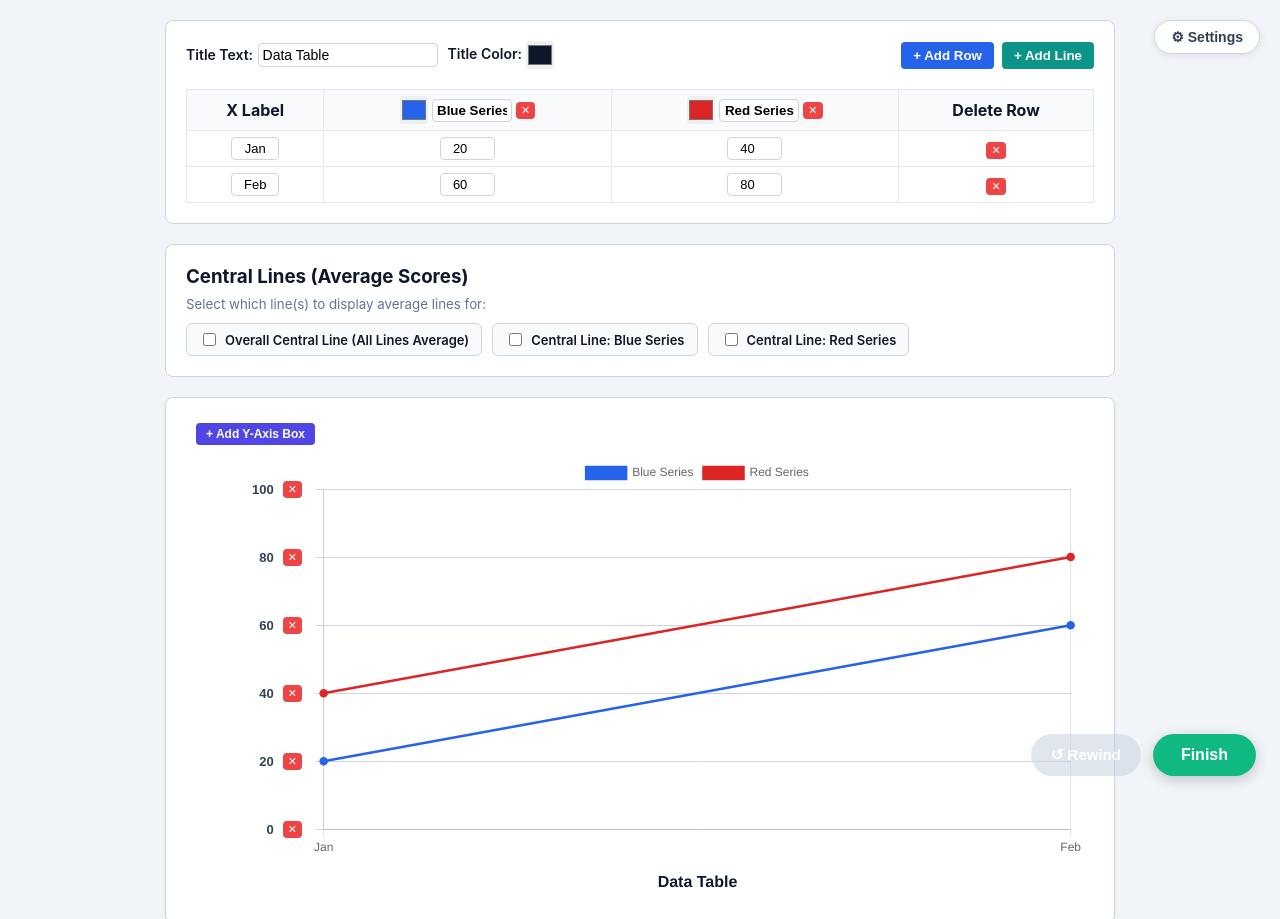
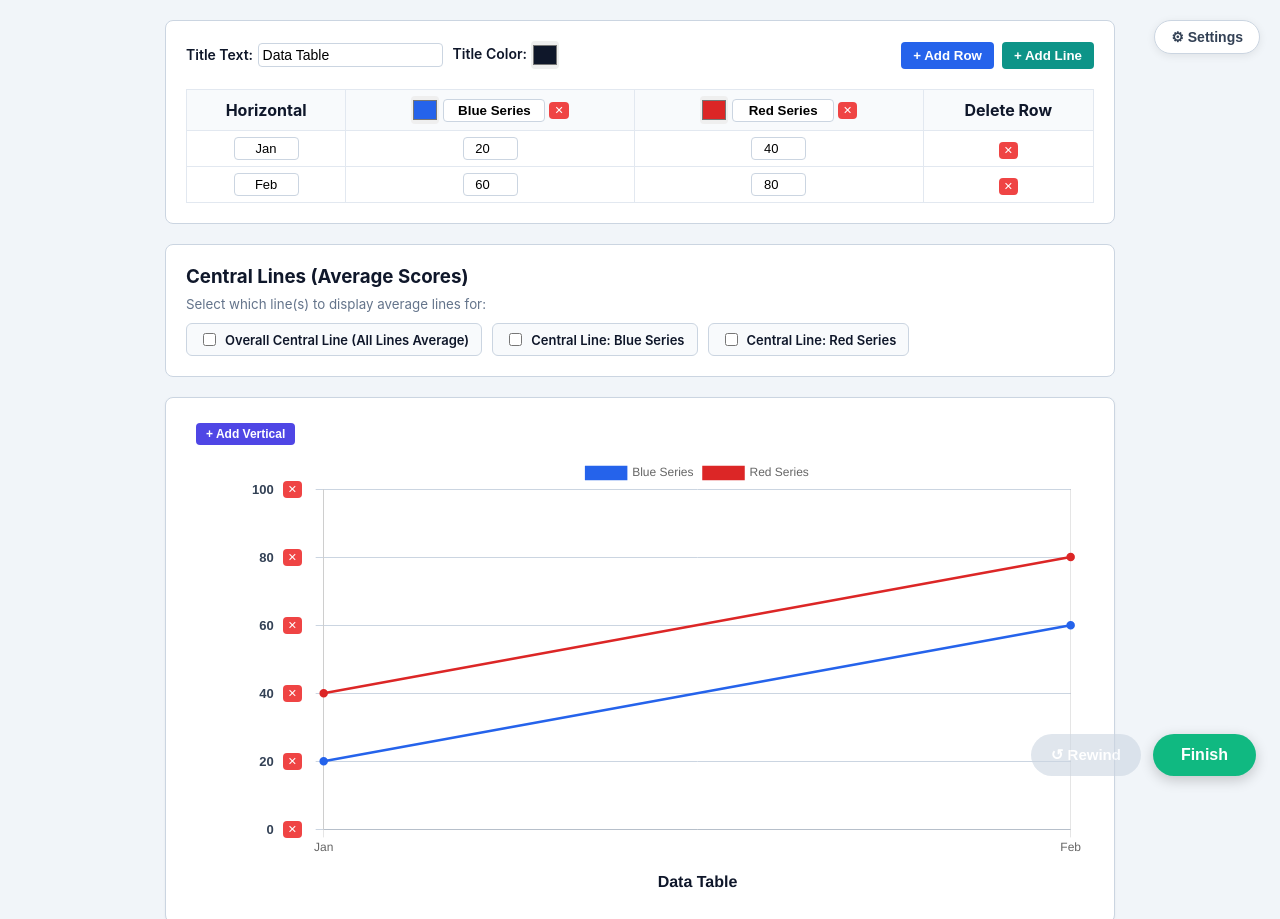
Before and after one commit to Ivan25203/datatable-, a plain HTML site: page index.html in a window 1280 px wide. Shown: the top 919 px of the page. Drawn offline with nearby package versions, Linux system fonts and the light colour scheme.

Commit message:
index2026-11-12
Edit Traditional Chinese language, add spanish and french

```diff
--- a/index.html
+++ b/index.html
@@ -19,6 +19,21 @@
       color: #0f172a;
       position: relative;
     }
+
+    /* Subtle wider character spacing when Traditional Chinese is active */
+    html[lang="zh"] body,
+    html[lang="zh"] button,
+    html[lang="zh"] input,
+    html[lang="zh"] th,
+    html[lang="zh"] label,
+    html[lang="zh"] h2,
+    html[lang="zh"] h3,
+    html[lang="zh"] p,
+    html[lang="zh"] small,
+    html[lang="zh"] span {
+      letter-spacing: 0.06em;
+    }
+
     .app-layout { max-width: 950px; margin: 0 auto; padding-bottom: 100px; }
 
     .table-section, .chart-card, .calc-lines-box {
@@ -45,7 +60,7 @@
       flex-wrap: wrap;
     }
 
-    .title-input { padding: 5px 8px; border: 1px solid #cbd5e1; border-radius: 4px; font-size: 14px; width: 180px; }
+    .title-input { padding: 5px 8px; border: 1px solid #cbd5e1; border-radius: 4px; font-size: 14px; width: 185px; }
 
     .action-btns-group {
       display: flex;
@@ -81,7 +96,7 @@
     input[type="text"], input[type="number"] { padding: 3px 4px; border: 1px solid #cbd5e1; border-radius: 4px; }
 
     .x-label {
-      width: 48px !important;
+      width: 65px !important;
       text-align: center;
       font-size: 13px;
     }
@@ -92,7 +107,7 @@
     }
 
     .color-picker { width: 28px; height: 28px; border: none; vertical-align: middle; cursor: pointer; border-radius: 4px; padding: 0; }
-    .series-name { width: 80px !important; text-align: center; font-weight: bold; }
+    .series-name { width: 102px !important; text-align: center; font-weight: bold; }
 
     .del-btn, .del-series-btn, .del-y-btn {
       background: #ef4444;
@@ -276,7 +291,7 @@
       align-items: center;
       z-index: 100000;
     }
-    .modal-card { background: white; padding: 24px; border-radius: 12px; text-align: center; width: 340px; box-shadow: 0 10px 25px rgba(0,0,0,0.15); }
+    .modal-card { background: white; padding: 24px; border-radius: 12px; text-align: center; width: 350px; box-shadow: 0 10px 25px rgba(0,0,0,0.15); }
     .export-btns { display: flex; flex-direction: column; gap: 10px; margin: 20px 0; }
     .export-opt {
       padding: 12px;
@@ -384,7 +399,6 @@
 
 <div class="app-layout">
   <div class="table-section">
-    <!-- Combined Header Controls: Chart Title Settings + Table Actions -->
     <div class="table-header-controls">
       <div class="title-inline-controls">
         <label><span id="txtTitleTextLabel" style="font-weight: 600; font-size: 14px;">Title Text:</span>
@@ -405,7 +419,7 @@
       <table id="dataTable">
         <thead>
           <tr id="tableHeaderRow">
-            <th id="thXLabel">X Label</th>
+            <th id="thXLabel">Horizontal</th>
             <th data-series="0">
               <div class="series-header-content">
                 <input type="color" class="color-picker" value="#2563eb" data-series="0">
@@ -449,7 +463,7 @@
 
   <div class="chart-card" id="captureArea">
     <div class="chart-top-toolbar">
-      <button id="addYBoxBtn" class="btn add-y-btn" type="button">+ Add Y-Axis Box</button>
+      <button id="addYBoxBtn" class="btn add-y-btn" type="button">+ Add Vertical</button>
     </div>
 
     <div class="chart-wrapper">
@@ -484,12 +498,18 @@
       <h2 id="txtSelectLanguageTitle" style="margin-top: 5px;">Select Language</h2>
 
       <div style="margin-top: 15px;">
+        <div class="lang-option-box active-lang" data-lang="en">
+          <span>English</span>
+          <span class="active-badge">Current</span>
+        </div>
         <div class="lang-option-box" data-lang="zh">
           <span>繁體中文 (Traditional Chinese)</span>
         </div>
-        <div class="lang-option-box active-lang" data-lang="en">
-          <span>English</span>
-          <span class="active-badge">Current</span>
+        <div class="lang-option-box" data-lang="es">
+          <span>Español (Spanish)</span>
+        </div>
+        <div class="lang-option-box" data-lang="fr">
+          <span>Français (French)</span>
         </div>
       </div>
 
@@ -522,15 +542,17 @@
       titleTextLabel: "Title Text:",
       titleColorLabel: "Title Color:",
       defaultTitleText: "Data Table",
+      blueSeriesDefault: "Blue Series",
+      redSeriesDefault: "Red Series",
       addRowBtn: "+ Add Row",
       addSeriesBtn: "+ Add Line",
-      thXLabel: "X Label",
+      thXLabel: "Horizontal",
       thDeleteRow: "Delete Row",
       centralLinesHeader: "Central Lines (Average Scores)",
       centralLinesDesc: "Select which line(s) to display average lines for:",
       overallCentralLine: "Overall Central Line (All Lines Average)",
       centralLinePrefix: "Central Line:",
-      addYBoxBtn: "+ Add Y-Axis Box",
+      addYBoxBtn: "+ Add Vertical",
       rewindBtn: "↺ Rewind",
       finishBtn: "Finish",
       settingsTitle: "Settings",
@@ -556,15 +578,17 @@
       titleTextLabel: "標題文字：",
       titleColorLabel: "標題顏色：",
       defaultTitleText: "數據統計圖表",
-      addRowBtn: "+ 新增資料橫列",
-      addSeriesBtn: "+ 新增數據折線",
-      thXLabel: "X軸 標籤",
+      blueSeriesDefault: "藍色數據線",
+      redSeriesDefault: "紅色數據線",
+      addRowBtn: "+ 增加橫排",
+      addSeriesBtn: "+ 增加新線條",
+      thXLabel: "橫排",
       thDeleteRow: "刪除橫列",
-      centralLinesHeader: "中心線 (平均數值)",
+      centralLinesHeader: "平均線 (平均數值)",
       centralLinesDesc: "選擇要顯示平均線的數據折線：",
-      overallCentralLine: "總體中心線 (所有折線平均)",
-      centralLinePrefix: "中心線：",
-      addYBoxBtn: "+ 新增 Y軸",
+      overallCentralLine: "總體平均線 (所有折線平均)",
+      centralLinePrefix: "平均線：",
+      addYBoxBtn: "+ 新增直排",
       rewindBtn: "↺ 復原 (Rewind)",
       finishBtn: "完成匯出",
       settingsTitle: "設定",
@@ -579,10 +603,82 @@
       exportPngBtn: "📷 儲存至相簿 (PNG 圖檔)",
       exportPdfBtn: "📄 匯出為 PDF 文件",
       seriesDefaultName: "數據線",
-      overallCentralLineDataset: "總體中心線",
+      overallCentralLineDataset: "總體平均線",
       avgSuffix: "平均",
       minBoxesAlert: "請至少保留 2 個標籤框！",
       minSeriesAlert: "請至少保留一條數據折線！"
+    },
+    es: {
+      docTitle: "Generador Dinámico de Gráficos de Líneas",
+      settingsBtn: "⚙ Ajustes",
+      titleTextLabel: "Texto del título:",
+      titleColorLabel: "Color del título:",
+      defaultTitleText: "Tabla de Datos",
+      blueSeriesDefault: "Serie Azul",
+      redSeriesDefault: "Serie Roja",
+      addRowBtn: "+ Añadir fila",
+      addSeriesBtn: "+ Añadir línea",
+      thXLabel: "Horizontal",
+      thDeleteRow: "Eliminar fila",
+      centralLinesHeader: "Líneas Centrales (Promedios)",
+      centralLinesDesc: "Seleccione las líneas para mostrar su promedio:",
+      overallCentralLine: "Línea Central General (Promedio de todas)",
+      centralLinePrefix: "Línea Central:",
+      addYBoxBtn: "+ Añadir vertical",
+      rewindBtn: "↺ Deshacer",
+      finishBtn: "Finalizar",
+      settingsTitle: "Ajustes",
+      languagesOption: "🌐 Idiomas",
+      closeBtn: "Cerrar",
+      cancelBtn: "Cancelar",
+      backToSettings: "‹ Volver a Ajustes",
+      selectLanguageTitle: "Seleccionar idioma",
+      currentBadge: "Actual",
+      exportOptionsTitle: "Opciones de exportación",
+      exportOptionsDesc: "Elija cómo desea guardar su gráfico:",
+      exportPngBtn: "📷 Guardar en Fotos (PNG)",
+      exportPdfBtn: "📄 Guardar como PDF",
+      seriesDefaultName: "Serie",
+      overallCentralLineDataset: "Línea Central General",
+      avgSuffix: "Prom",
+      minBoxesAlert: "¡Mantenga al menos 2 etiquetas!",
+      minSeriesAlert: "¡Mantenga al menos una línea de datos!"
+    },
+    fr: {
+      docTitle: "Générateur Dynamique de Graphiques en Courbes",
+      settingsBtn: "⚙ Paramètres",
+      titleTextLabel: "Texte du titre :",
+      titleColorLabel: "Couleur du titre :",
+      defaultTitleText: "Tableau de Données",
+      blueSeriesDefault: "Série Bleue",
+      redSeriesDefault: "Série Rouge",
+      addRowBtn: "+ Ajouter une ligne",
+      addSeriesBtn: "+ Ajouter une courbe",
+      thXLabel: "Horizontal",
+      thDeleteRow: "Supprimer",
+      centralLinesHeader: "Lignes Centrales (Moyennes)",
+      centralLinesDesc: "Sélectionnez les courbes pour afficher les moyennes :",
+      overallCentralLine: "Ligne Centrale Globale (Moyenne générale)",
+      centralLinePrefix: "Ligne Centrale :",
+      addYBoxBtn: "+ Ajouter vertical",
+      rewindBtn: "↺ Annuler",
+      finishBtn: "Terminer",
+      settingsTitle: "Paramètres",
+      languagesOption: "🌐 Langues",
+      closeBtn: "Fermer",
+      cancelBtn: "Annuler",
+      backToSettings: "‹ Retour aux paramètres",
+      selectLanguageTitle: "Choisir la langue",
+      currentBadge: "Actuel",
+      exportOptionsTitle: "Options d'exportation",
+      exportOptionsDesc: "Choisissez comment enregistrer votre graphique :",
+      exportPngBtn: "📷 Enregistrer en image (PNG)",
+      exportPdfBtn: "📄 Enregistrer en document PDF",
+      seriesDefaultName: "Série",
+      overallCentralLineDataset: "Ligne Centrale Globale",
+      avgSuffix: "Moy",
+      minBoxesAlert: "Conservez au moins 2 étiquettes !",
+      minSeriesAlert: "Conservez au moins une courbe de données !"
     }
   };
 
@@ -602,19 +698,43 @@
   const stateHistory = [];
   let isRestoringState = false;
 
+  const defaultTitles = Object.values(i18n).map(langObj => langObj.defaultTitleText);
+  const defaultBlueNames = Object.values(i18n).map(langObj => langObj.blueSeriesDefault);
+  const defaultRedNames = Object.values(i18n).map(langObj => langObj.redSeriesDefault);
+  const defaultSeriesPrefixes = Object.values(i18n).map(langObj => langObj.seriesDefaultName);
+
   function applyLanguage(lang) {
     currentLang = lang;
     const t = i18n[lang];
 
+    document.documentElement.lang = lang;
     document.getElementById('docTitle').innerText = t.docTitle;
     document.getElementById('settingsBtn').innerText = t.settingsBtn;
     document.getElementById('txtTitleTextLabel').innerText = t.titleTextLabel;
     document.getElementById('txtTitleColorLabel').innerText = t.titleColorLabel;
 
     const titleInput = document.getElementById('chartTitleInput');
-    if (titleInput.value === "Data Table" || titleInput.value === "數據統計圖表") {
+    if (defaultTitles.includes(titleInput.value)) {
       titleInput.value = t.defaultTitleText;
     }
+
+    document.querySelectorAll('.series-name').forEach(input => {
+      const val = input.value.trim();
+      if (defaultBlueNames.includes(val)) {
+        input.value = t.blueSeriesDefault;
+      } else if (defaultRedNames.includes(val)) {
+        input.value = t.redSeriesDefault;
+      } else {
+        for (const prefix of defaultSeriesPrefixes) {
+          const regex = new RegExp(`^${prefix}\\s+(\\d+)$`);
+          const match = val.match(regex);
+          if (match) {
+            input.value = `${t.seriesDefaultName} ${match[1]}`;
+            break;
+          }
+        }
+      }
+    });
 
     document.getElementById('addRowBtn').innerText = t.addRowBtn;
     document.getElementById('addSeriesBtn').innerText = t.addSeriesBtn;
```
